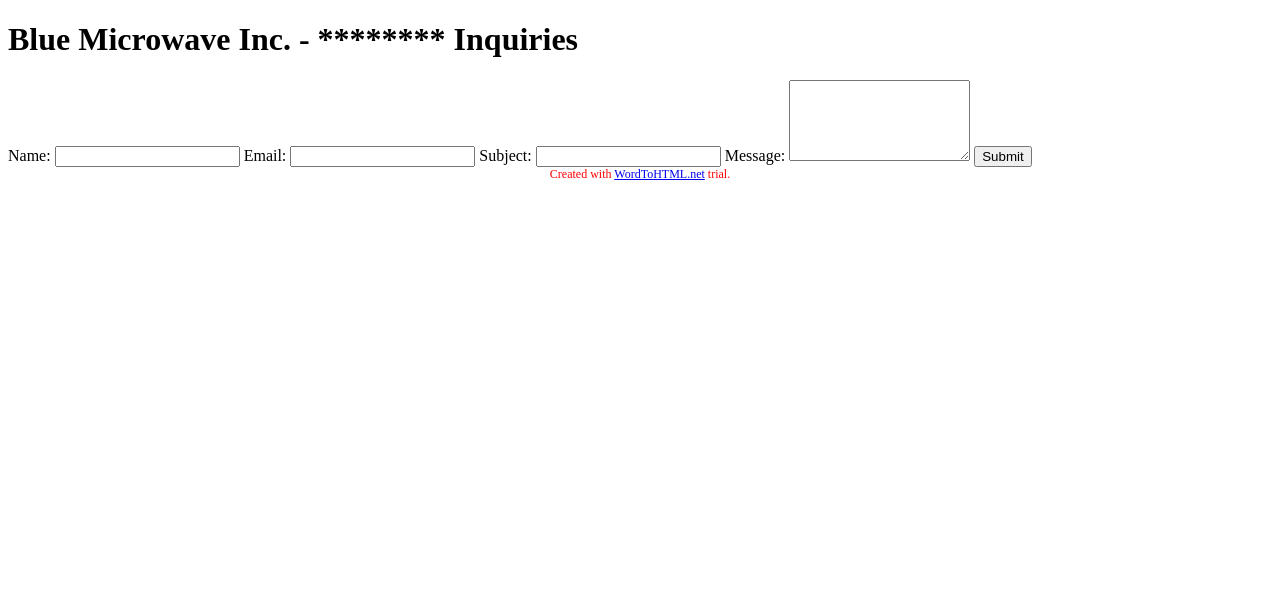
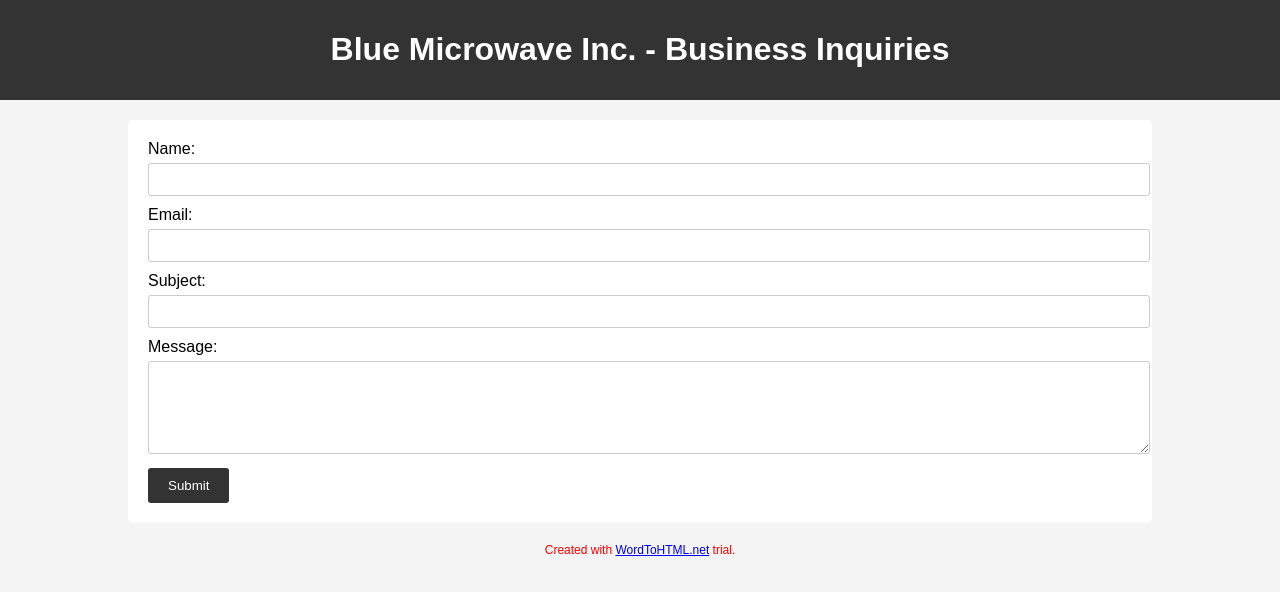
Before and after one commit to YippeeInAMicrowave/yippeeinamicrowave.github.io, a plain HTML site: page index.html in a window 1280 px wide. Drawn offline with Linux system fonts and the light colour scheme.

Commit message:
Update index.html

```diff
--- a/index.html
+++ b/index.html
@@ -1,42 +1,80 @@
 <!DOCTYPE html>
 <html lang="en">
-
 <head>
     <meta charset="UTF-8">
-    <title>Blue Microwave Inc. - ******** Inquiries</title>
+    <title>Blue Microwave Inc. - Business Inquiries</title>
     <style>
-        /* CSS styles for your page */
-        /* ... */
+        body {
+            font-family: Arial, sans-serif;
+            margin: 0;
+            padding: 0;
+            background-color: #f4f4f4;
+        }
+        header {
+            background-color: #333;
+            color: #fff;
+            padding: 10px;
+            text-align: center;
+        }
+        .container {
+            width: 80%;
+            margin: auto;
+            overflow: hidden;
+            padding: 20px;
+        }
+        form {
+            background-color: #fff;
+            padding: 20px;
+            border-radius: 5px;
+        }
+        label {
+            display: block;
+            margin-bottom: 5px;
+        }
+        input[type="text"],
+        input[type="email"],
+        textarea {
+            width: 100%;
+            padding: 8px;
+            margin-bottom: 10px;
+            border-radius: 3px;
+            border: 1px solid #ccc;
+        }
+        input[type="submit"] {
+            padding: 10px 20px;
+            background-color: #333;
+            color: #fff;
+            border: none;
+            border-radius: 3px;
+            cursor: pointer;
+        }
+        input[type="submit"]:hover {
+            background-color: #555;
+        }
     </style>
-    <script>
-        function checkSwearWords() {
-            var message = document.getElementById('message').value.toLowerCase();
-            var swearWords = ["fuck", "shit", "sex", "tits", "nigger", "bitch", "ass", "faggot", "dick", "cunt", "bastard", "sod", "minger"];
-
-            for (var i = 0; i < swearWords.length; i++) {
-                if (message.includes(swearWords[i])) {
-                    alert('Please refrain from using inappropriate language or content.');
-                    return false;
-                }
-            }
-            return true;
-        }
-
-        function validateForm() {
-            return checkSwearWords();
-        }
-    </script>
 </head>
-
 <body>
     <header>
-        <h1>Blue Microwave Inc. - ******** Inquiries</h1>
+        <h1>Blue Microwave Inc. - Business Inquiries</h1>
     </header>
     <div class="container">
-        <form action="process_enquiry.php" method="post"><label for="name">Name:</label> <input type="text" id="name" name="name" required=""> <label for="email">Email:</label> <input type="email" id="email" name="email" required=""> <label for="subject">Subject:</label> <input type="text" id="subject" name="subject" required=""> <label for="message">Message:</label> <textarea id="message" name="message" rows="5" required=""></textarea> <input type="submit" value="Submit"></form>
+        <form action="submit_enquiry.php" method="post">
+            <label for="name">Name:</label>
+            <input type="text" id="name" name="name" required>
+
+            <label for="email">Email:</label>
+            <input type="email" id="email" name="email" required>
+
+            <label for="subject">Subject:</label>
+            <input type="text" id="subject" name="subject" required>
+
+            <label for="message">Message:</label>
+            <textarea id="message" name="message" rows="5" required></textarea>
+
+            <input type="submit" value="Submit">
+        </form>
     </div>
 
 <div style="color: red; font-size: 12px; width: 600px; margin: 0 auto; text-align: center;">Created with <a href="https://wordtohtml.net/">WordToHTML.net</a> trial.</div>
 </body>
-
 </html>
```
